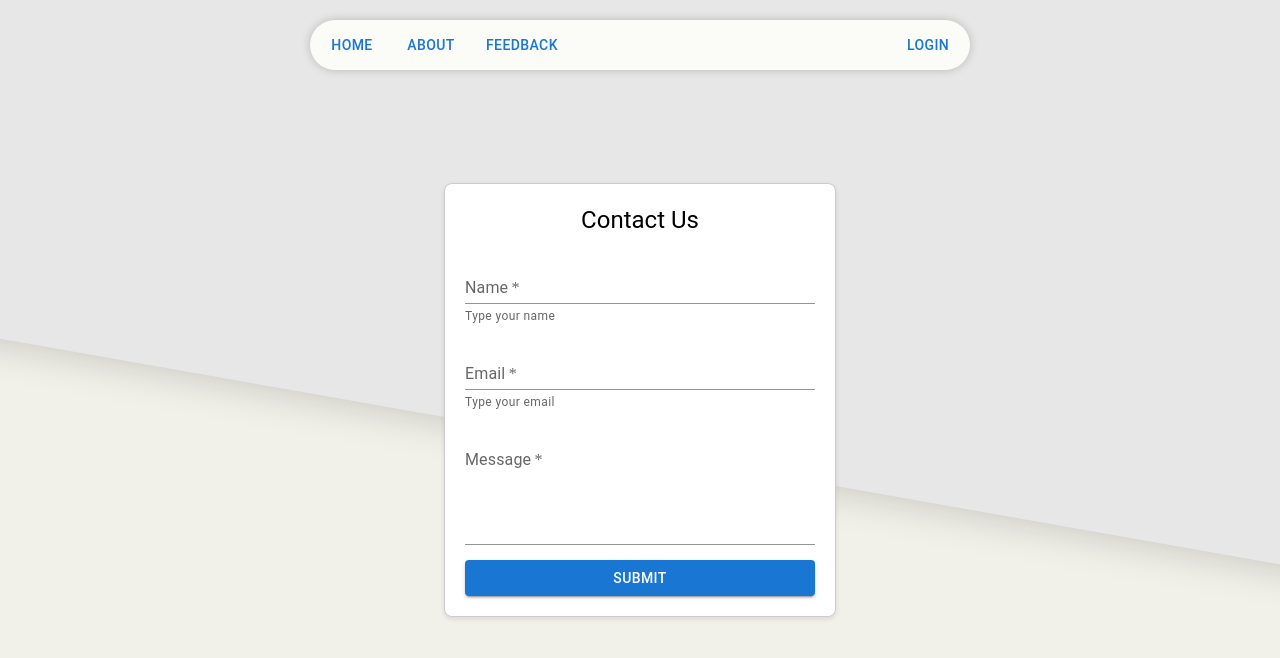
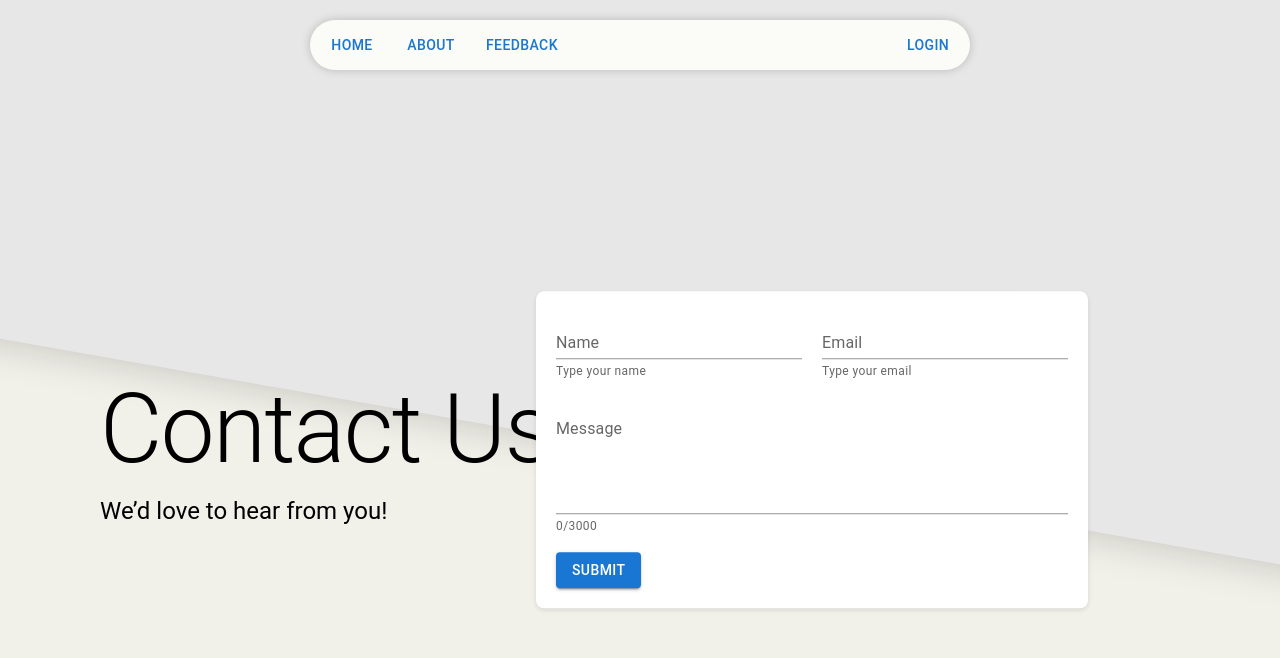
Before and after one commit to sw0w/todo-app1, a React (Create React App) app: page /contact in a window 1280 px wide. Shown: the top 658 px of the page. Built offline with nearby package versions, Linux system fonts and the light colour scheme.

Commit message:
better validation for email, working on 'required' validation

```diff
--- a/src/components/contactView.js
+++ b/src/components/contactView.js
@@ -8,60 +8,86 @@ import { useFormStatus } from "react-dom";
 const ContactView = () => {
   const [errors, setErrors] = useState({});
   const { pending, data, error } = useFormStatus();
+  const [text, setText] = useState("");
 
   const handleChange = (e) => {
     const { name, value } = e.target;
     handleValidation(name, value);
+    if (name === "message") {
+      setText(e.target.value);
+    }
   };
 
   // Field validation
   const handleValidation = (name, value) => {
     const isEmpty = (v) => v.trim() === "";
     const isTooShort = (v, minLength) => v.length < minLength;
-    const isValidEmail = (v) => /\S+@\S+\.\S+/.test(v);
-
-    /*
-
-        To do: Fix the function below as in: fix the helpertext error to show up
-        on both of the textfields, instead of only on where the error was.
-
-        add limitations to message length and a submit ratelimit to prevent spam
-        ^^ as if this was a real app
-
-        better interface styling and make it match with the rest of the site.
-
-    */
+    const isTooLong = (v, maxLength) => v.length > maxLength;
+    const isValidEmail = (v) =>
+      /^[a-zA-Z0-9._%+-]+@[a-zA-Z0-9.-]+\.[a-zA-Z]{2,}$/.test(v);
 
     const containsUnsupportedCharacters = (v) => /[\d\s\W]/.test(v);
 
     let validationErrors = { ...errors };
 
+    // NAME
+    if (name === "name") {
       if (isEmpty(value)) {
-      validationErrors[name] = `${name} cannot be empty`;
-    } else if (isTooShort(value, 3) && name !== "message") {
-      validationErrors[name] = `${name} cannot be shorter than 3 letters.`;
-    } else if (name === "email" && !isValidEmail(value)) {
-      validationErrors[name] = `${name} doesn't contain a valid email`;
-    } else if (containsUnsupportedCharacters(value) && name !== "email") {
-      validationErrors[name] = `${name} contains invalid characters.`;
+        validationErrors.name = "Name cannot be empty";
+      } else if (isTooShort(value, 3)) {
+        validationErrors.name = "Name cannot be shorter than 3 letters";
+      } else if (containsUnsupportedCharacters(value)) {
+        validationErrors.name = "Only letters are allowed";
       } else {
-      delete validationErrors[name];
+        delete validationErrors.name;
       }
+    }
+    // EMAIL
+    if (name === "email") {
+      if (isEmpty(value)) {
+        validationErrors.email = "Email cannot be empty";
+      } else if (!isValidEmail(value)) {
+        validationErrors.email = "Email is not valid";
+      } else {
+        delete validationErrors.email;
+      }
+    }
+
+    // MESSAGE
+    if (name === "message") {
+      if (isTooLong(value, 3000)) {
+        validationErrors.message = "message cannot be over 3000 characters.";
+      } else {
+        delete validationErrors.message;
+      }
+    }
+
     setErrors(validationErrors);
   };
 
-  const submitForm = async (event) => {
-    event.preventDefault();
+  const [Cooldown, setCooldown] = useState(false);
+
+  const submitForm = async (data) => {
+    if (Cooldown) {
+      console.log("Please wait before submitting again.");
+      return;
+    }
 
     const hasErrors = Object.keys(errors).length > 0;
     if (hasErrors) {
       console.log("Errors:", errors);
-    } else {
-      const formData = new FormData(event.target);
-      const formObject = Object.fromEntries(formData.entries());
-      console.log("Form submitted with data:", formObject);
+      return;
+    }
+
+    const formObject = Object.fromEntries(data.entries());
 
     try {
+      setCooldown(true);
+
+      setTimeout(() => {
+        setCooldown(false);
+      }, 5000);
+
       const response = await fetch(
         "https://dummyjson.com/c/7237-500e-488f-a50c",
         {
@@ -74,12 +100,11 @@ const ContactView = () => {
       if (!response.ok) {
         throw new Error("Failed to submit. Try again later.");
       }
-
+      console.log("Form submitted with data:", formObject);
       const result = await response.json();
       console.log("Success:", result);
     } catch (error) {
       console.error("Error submitting feedback:", error.message);
-      }
     }
   };
 
@@ -88,43 +113,49 @@ const ContactView = () => {
       <Header />
       <Box className="half-background" />
       <div className="wrapper">
-        <div className="contact-container">
-          <Typography variant="h5" className="contact-title">
+        <div className="contact-title-container">
+          <Typography variant="h1" className="contact-title">
             Contact Us
           </Typography>
+          <Typography variant="h5" className="contact-subtitle">
+            We’d love to hear from you!
+          </Typography>
+        </div>
+
+        <div className="contact-container">
           <form
             className="contact-form"
-            onSubmit={(e) => {
+            action={(e) => {
               if (!pending) {
                 submitForm(e);
               }
             }}
           >
+            <div className="name-email-container">
               <TextField
                 fullWidth
-              required
                 label="Name"
                 name="name"
                 variant="standard"
                 className="contact-field"
                 onChange={handleChange}
                 error={!!errors?.name}
-              helperText={errors?.name?.message || "Type your name"}
+                helperText={errors?.name || "Type your name"}
               />
               <TextField
                 fullWidth
-              required
                 label="Email"
                 name="email"
                 variant="standard"
                 className="contact-field"
                 onChange={handleChange}
-              error={!!errors?.name}
-              helperText={errors?.name?.message || "Type your email"}
+                error={!!errors?.email}
+                helperText={errors?.email || "Type your email"}
               />
+            </div>
+
             <TextField
               fullWidth
-              required
               label="Message"
               name="message"
               multiline
@@ -132,7 +163,10 @@ const ContactView = () => {
               variant="standard"
               className="contact-field"
               onChange={handleChange}
+              error={!!errors?.message}
+              helperText={errors?.message || `${text.length}/3000`}
             />
+
             <Button
               variant="contained"
               color="primary"
@@ -148,4 +182,5 @@ const ContactView = () => {
     </>
   );
 };
+
 export default ContactView;
--- a/src/css/contact.css
+++ b/src/css/contact.css
@@ -4,37 +4,62 @@
   align-items: center;
   height: 100vh;
   position: relative;
+  width: 100%;
+}
+
+.contact-title-container {
+  position: absolute;
+  left: 100px;
+  top: 50%;
+  transform: translateY(-50%);
+  display: flex;
+  flex-direction: column;
+  align-items: flex-start;
+  gap: 10px;
+}
+
+.contact-title {
+  font-size: 3rem;
+  margin-bottom: 10px;
+}
+
+.contact-subtitle {
+  font-size: 1.5rem;
 }
 
 .contact-container {
-  max-width: 400px;
-  width: 350px;
+  background-color: #fff;
   padding: 20px;
-  border: 1px solid #ccc;
+  width: 40%;
   border-radius: 8px;
-  margin-top: -100px;
   box-shadow: 0 2px 5px rgba(0, 0, 0, 0.1);
-  background-color: #fff;
-}
-
-.contact-title {
-  text-align: center;
-  padding-bottom: 20px;
+  position: absolute;
+  right: 15%;
+  top: 50%;
+  transform: translateY(-50%);
 }
 
 .contact-form {
   display: flex;
   flex-direction: column;
   gap: 15px;
+  width: 100%;
 }
 
 .contact-field {
   width: 100%;
 }
 
+.name-email-container {
+  display: flex;
+  justify-content: space-between;
+  gap: 20px;
+}
+
 .contact-button {
-  width: 100%;
-  padding: 10px;
+  width: auto;
+  padding: 10px 20px;
+  align-self: flex-start; /* Left-align the button */
 }
 
 .half-background {
```
Lines whose indentation alone changed are shown as unchanged.
